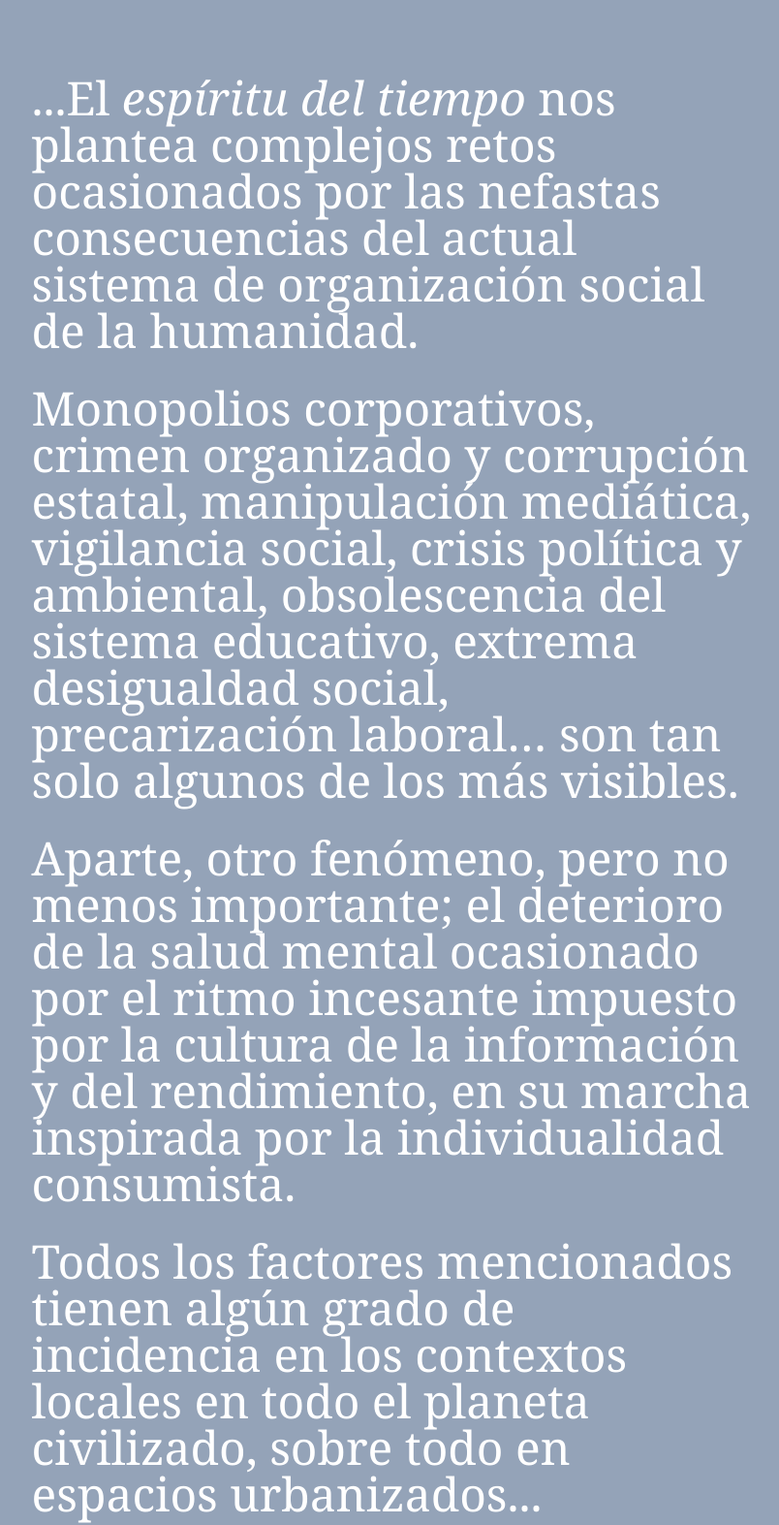
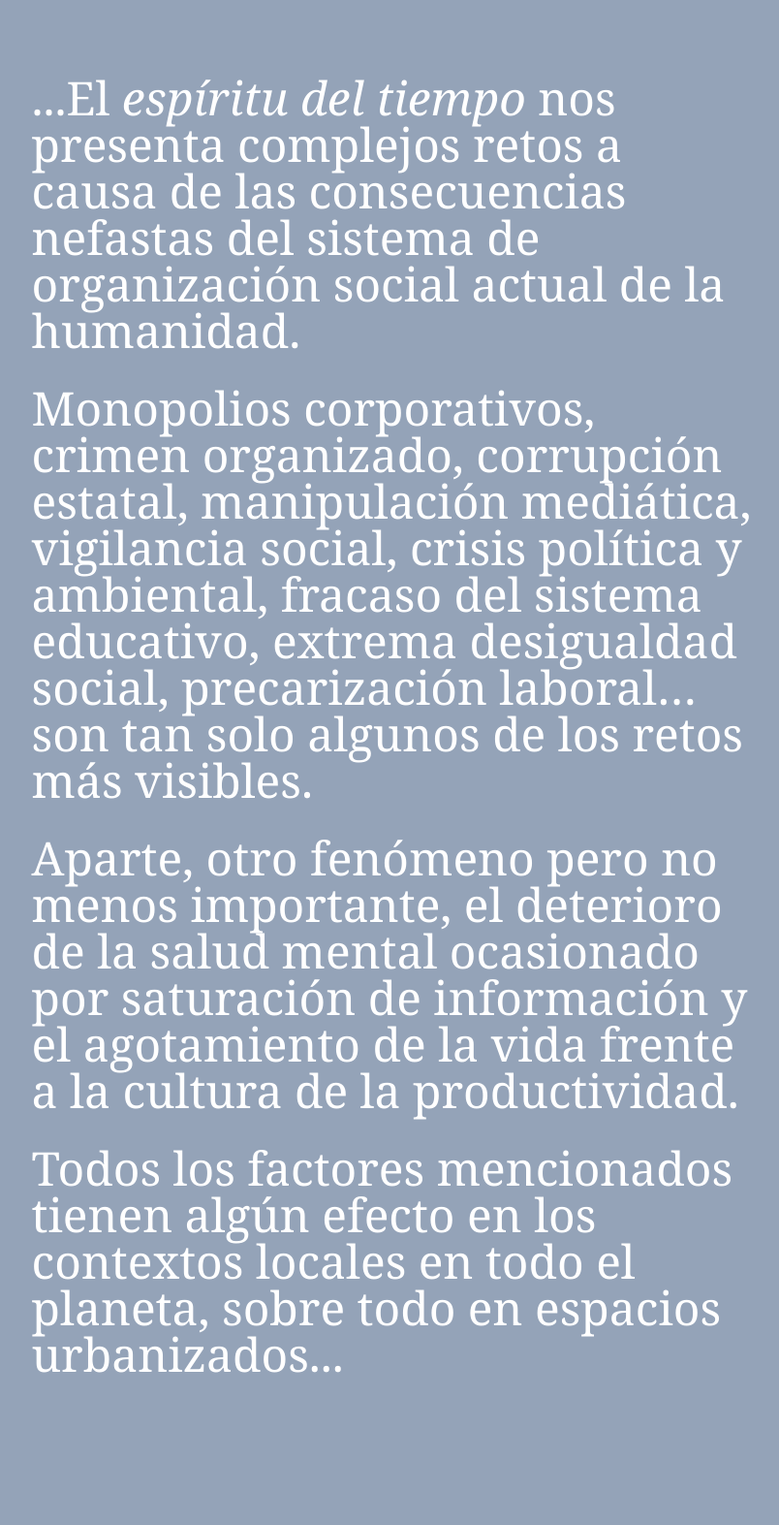
Before and after one commit to gsolat/art-com, a website: page futurodisperso.html in a window 1280 px wide. Shown: the part 803-2376 px from the top of the page at 97% size, without its empty margins (233-1037 px from the left). Drawn offline with Linux system fonts and the light colour scheme.

Commit message:
actualizacion de texto

```diff
--- a/futurodisperso.html
+++ b/futurodisperso.html
@@ -58,13 +58,13 @@
 
 <section class="grid grid-cols-10 bg-slate-400 px-4 py-20 h-3/4" id="proceso">
   <div class="col-start-1 col-span-10 lg:col-start-3 lg:col-span-6">
-    <p class="text-2xl lg:text-5xl mb-8 lg:font-serif font-serif leading-7 lg:text-white text-white">...El <i>espíritu del tiempo</i> nos plantea complejos retos ocasionados por las nefastas consecuencias del actual sistema de organización social de la humanidad.
+    <p class="text-2xl lg:text-5xl mb-8 lg:font-serif font-serif leading-7 lg:text-white text-white">...El <i>espíritu del tiempo</i> nos presenta complejos retos a causa de las consecuencias nefastas del sistema de organización social actual de la humanidad.
     </p>
-    <p class="text-2xl lg:text-5xl mb-8 lg:font-serif font-serif leading-7 lg:text-white text-white">Monopolios corporativos, crimen organizado y corrupción estatal, manipulación mediática, vigilancia social, crisis política y ambiental, obsolescencia del sistema educativo, extrema desigualdad social, precarización laboral… son tan solo algunos de los más visibles.
+    <p class="text-2xl lg:text-5xl mb-8 lg:font-serif font-serif leading-7 lg:text-white text-white">Monopolios corporativos, crimen organizado, corrupción estatal, manipulación mediática, vigilancia social, crisis política y ambiental, fracaso del sistema educativo, extrema desigualdad social, precarización laboral… son tan solo algunos de los retos más visibles.
     </p>
-    <p class="text-2xl lg:text-5xl mb-8 lg:font-serif font-serif leading-7 lg:text-white text-white">Aparte, otro fenómeno, pero no menos importante; el deterioro de la salud mental ocasionado por el ritmo incesante impuesto por la cultura de la información y del rendimiento, en su marcha inspirada por la individualidad consumista.
+    <p class="text-2xl lg:text-5xl mb-8 lg:font-serif font-serif leading-7 lg:text-white text-white">Aparte, otro fenómeno pero no menos importante, el deterioro de la salud mental ocasionado por saturación de información y el agotamiento de la vida frente a la cultura de la productividad.
     </p>
-    <p class="text-2xl lg:text-5xl mb-8 lg:font-serif font-serif leading-7 lg:text-white text-white">Todos los factores mencionados tienen algún grado de incidencia en los contextos locales en todo el planeta civilizado, sobre todo en espacios urbanizados...
+    <p class="text-2xl lg:text-5xl mb-8 lg:font-serif font-serif leading-7 lg:text-white text-white">Todos los factores mencionados tienen algún efecto en los contextos locales en todo el planeta, sobre todo en espacios urbanizados...
     </p>
   </div>
 </section>
@@ -330,8 +330,8 @@
 
 <section class="grid grid-cols-10 bg-slate-400 px-4 py-20 h-3/4" id="proceso">
   <div class="col-start-1 col-span-10 lg:col-start-3 lg:col-span-6">
-    <p class="text-2xl lg:text-5xl mb-8 lg:font-serif font-serif leading-7 lg:text-white text-white">...En la retorta, el ánimo cuestionador identifica aquellas particularidades del establecimiento socio-cultural y político, y la práctica las lleva al plano del lenguaje de la plástica, dándoles un lugar en una experiencia o en un objeto de valor estético.</p>
-    <p class="text-2xl lg:text-5xl mb-8 lg:font-serif font-serif leading-7 lg:text-white text-white">Se asume un interesante juego de creación, donde la articulación de significados y significantes facilita dos cosas: uno, la capacidad de fijarse en situaciones que afectan a la gente pero que podrían pasar desapercibidas bajo el manto de la cotidianidad o de la cultura. Dos, encontrar en ellas juegos de contrastes relevantes, curiosos o divertidos.
+    <p class="text-2xl lg:text-5xl mb-8 lg:font-serif font-serif leading-7 lg:text-white text-white">...En la retorta, el ánimo cuestionador identifica aquellas particularidades del establecimiento social, cultural y político. Y la práctica las lleva al plano del lenguaje de la plástica, dándoles un lugar en una experiencia o en un objeto de valor estético.</p>
+    <p class="text-2xl lg:text-5xl mb-8 lg:font-serif font-serif leading-7 lg:text-white text-white">Se asume entonces un interesante juego de creación, donde la articulación de significados y significantes facilita dos cosas: uno, la capacidad de fijarse en situaciones que afectan a las personas pero que podrían pasar desapercibidas bajo el manto de la cotidianidad o de la cultura. Dos, encontrar en ellas juegos de contrastes relevantes, curiosos o divertidos.
     </p>
   </div>
 </section>
```
